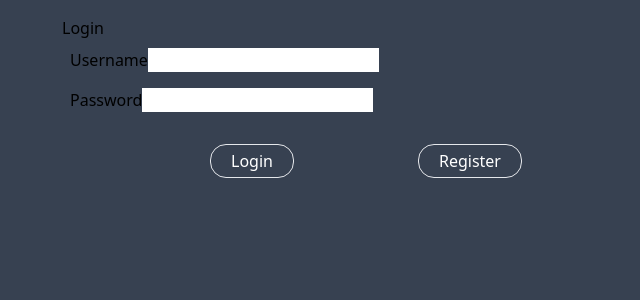
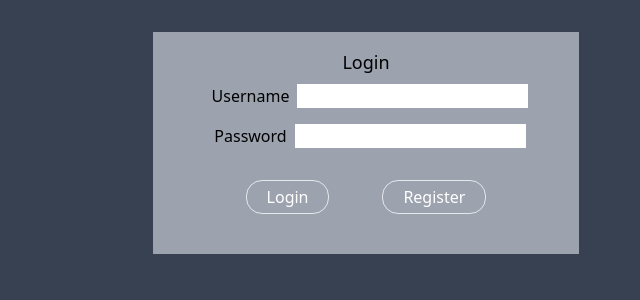
Before and after one commit to meloegel/SupLoad-FE, a React (Create React App) app: page / in a window 1280 px wide. Shown: the top 300 px of the page, without its empty margins (274-914 px from the left). Built offline with nearby package versions, Linux system fonts and the light colour scheme.

Commit message:
updated login styles

```diff
--- a/src/account/Login.tsx
+++ b/src/account/Login.tsx
@@ -15,7 +15,7 @@ export default function Login(): JSX.Element {
   const navigate = useNavigate();
   const [formValues, setFormValues] = useState(initialFormValues);
   const [request, data, statusCode] = useFetch<any>();
-  const [hideError, setHideError] = useState(false)
+  const [hideError, setHideError] = useState(false);
   const {
     register,
     handleSubmit,
@@ -55,17 +55,18 @@ export default function Login(): JSX.Element {
       localStorage.setItem("token", `Bearer ${data}`);
       navigate("/home");
     }
-    if (statusCode === 400){
-      setHideError(true)
+    if (statusCode === 400) {
+      setHideError(true);
     }
   }, [data, navigate, formValues, statusCode]);
 
   return (
-    <form onSubmit={handleSubmit(onSubmit)} className="w-1/2 m-auto p-4">
-      <h1>Login</h1>
+    <div>
+      <form onSubmit={handleSubmit(onSubmit)} className="w-1/3 m-auto my-8 p-4 bg-gray-400 text-center">
+        <h1 className="text-lg">Login</h1>
         <div>
           <div className="p-2">
-          <label>Username</label>
+            <label className="px-2">Username</label>
             <input
               {...register("username")}
               value={formValues.username}
@@ -80,7 +81,7 @@ export default function Login(): JSX.Element {
             )}
           </div>
           <div className="p-2">
-          <label>Password</label>
+            <label className="px-2">Password</label>
             <input
               {...register("password")}
               value={formValues.password}
@@ -94,7 +95,11 @@ export default function Login(): JSX.Element {
               </p>
             )}
           </div>
-        <p className={`text-red-600 text-xs mx-4 ${!hideError ? "hidden" : "" } `}>
+          <p
+            className={`text-red-600 text-xs mx-4 ${
+              !hideError ? "hidden" : ""
+            } `}
+          >
             Username and password did not match
           </p>
         </div>
@@ -109,5 +114,6 @@ export default function Login(): JSX.Element {
           />
         </div>
       </form>
+    </div>
   );
 }
```
Lines whose indentation alone changed are shown as unchanged.
